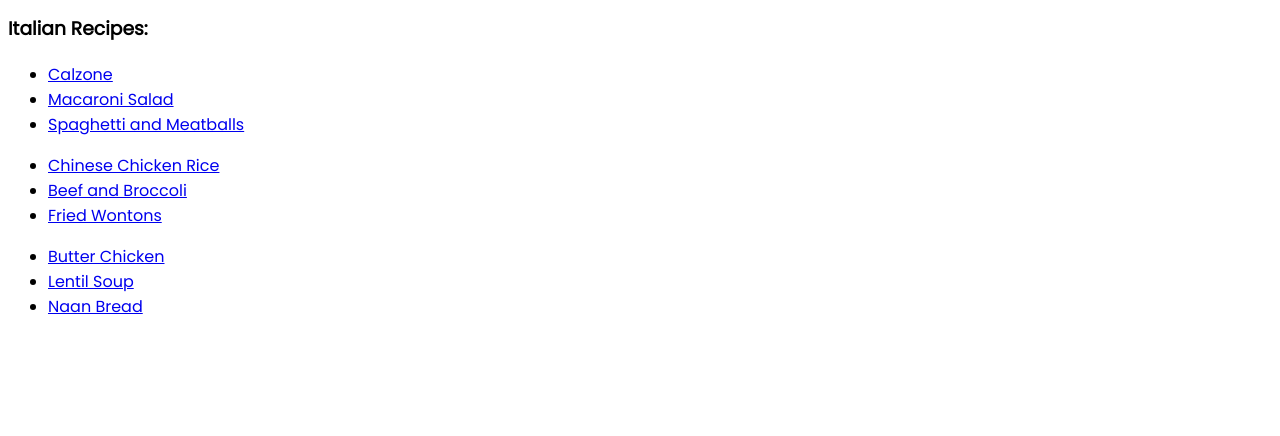
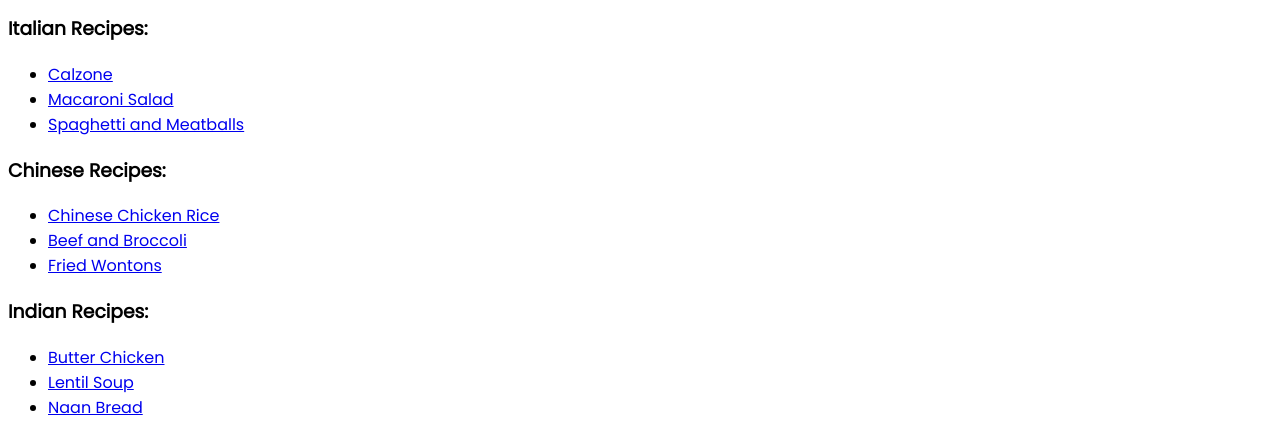
Before and after one commit to dcshah2002/odin-recipes, a plain HTML site: page index.html in a window 1280 px wide. Shown: the part 532-968 px from the top of the page. Before the commit the page ends 867 px from the top, so only its background shows below. Drawn offline with Linux system fonts and the light colour scheme.

Commit message:
Add Missing Headers in index.html
Add Headers for Chinese and Indian Recipes in index.html file as they
were missing

```diff
--- a/index.html
+++ b/index.html
@@ -25,12 +25,14 @@
       <li><a href="./recipes/sam_ita.html">Spaghetti and Meatballs</a></li>
     </ul>
 
+    <h3>Chinese Recipes:</h3>
     <ul>
       <li><a href="./recipes/ccr_chi.html">Chinese Chicken Rice</a></li>
       <li><a href="./recipes/bab_chi.html">Beef and Broccoli</a></li>
       <li><a href="./recipes/fwt_chi.html">Fried Wontons</a></li>
     </ul>
 
+    <h3>Indian Recipes:</h3>
     <ul>
       <li><a href="./recipes/bck_ind.html">Butter Chicken</a></li>
       <li><a href="./recipes/lns_ind.html">Lentil Soup</a></li>
```
